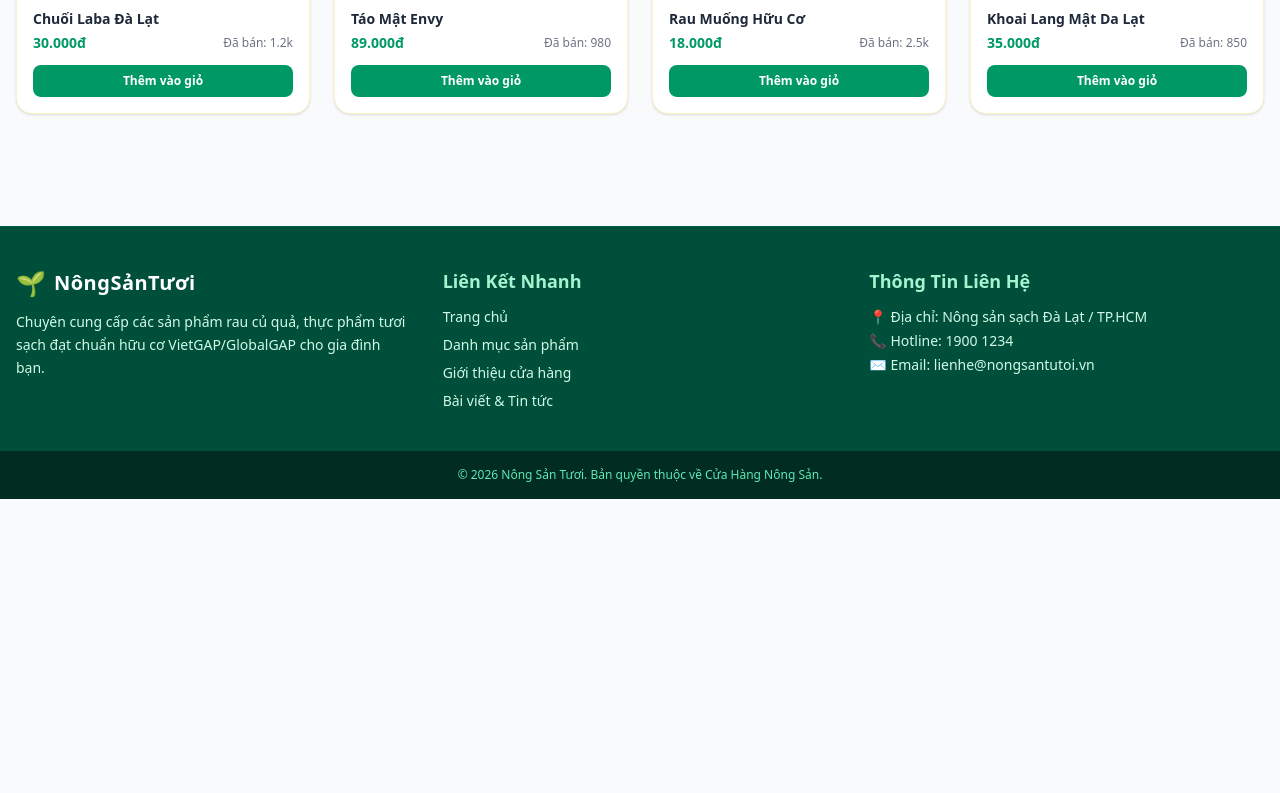
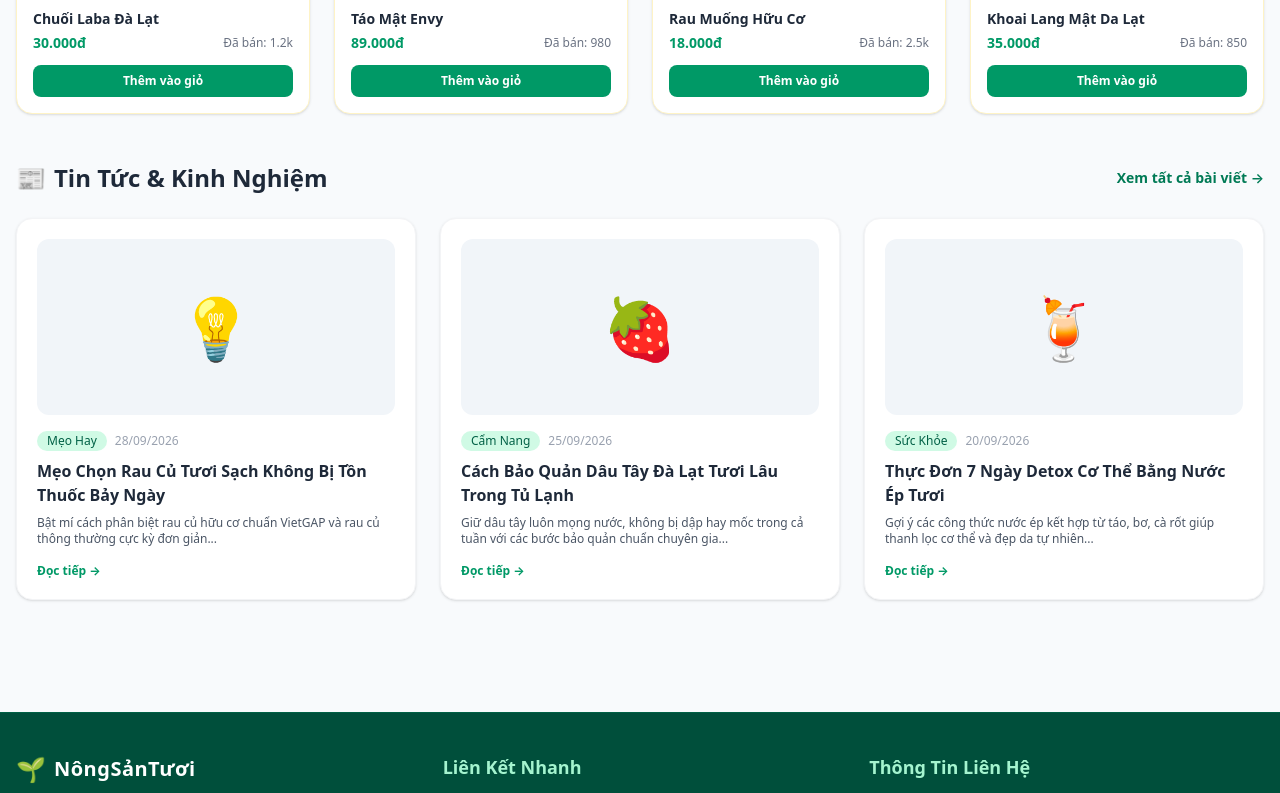
Before and after one commit to nguyenhieu07111999-sketch/THLTW_AnhHieuSiVinh_24E, a Next.js app in the folder frontend/: page / in a window 1280 px wide. Shown: the part 1429-2222 px from the top of the page. Before the commit the page ends 1928 px from the top, so only its background shows below. Built offline with nearby package versions, Linux system fonts and the light colour scheme.

Commit message:
up bài viết

```diff
--- a/frontend/src/app/(trang-chu)/page.jsx
+++ b/frontend/src/app/(trang-chu)/page.jsx
@@ -67,6 +67,34 @@ export default function TrangChu() {
     { id: 12, ten: 'Khoai Lang Mật Da Lạt', gia: '35.000đ', daBan: '850', icon: '🍠' },
   ];
 
+  // 3. Danh sách tin tức / bài viết mới nhất
+  const tinTucMoitNhat = [
+    {
+      id: 1,
+      tieuDe: 'Mẹo Chọn Rau Củ Tươi Sạch Không Bị Tồn Thuốc Bảy Ngày',
+      tomTat: 'Bật mí cách phân biệt rau củ hữu cơ chuẩn VietGAP và rau củ thông thường cực kỳ đơn giản...',
+      ngayDang: '28/09/2026',
+      danhMuc: 'Mẹo Hay',
+      icon: '💡',
+    },
+    {
+      id: 2,
+      tieuDe: 'Cách Bảo Quản Dâu Tây Đà Lạt Tươi Lâu Trong Tủ Lạnh',
+      tomTat: 'Giữ dâu tây luôn mọng nước, không bị dập hay mốc trong cả tuần với các bước bảo quản chuẩn chuyên gia...',
+      ngayDang: '25/09/2026',
+      danhMuc: 'Cẩm Nang',
+      icon: '🍓',
+    },
+    {
+      id: 3,
+      tieuDe: 'Thực Đơn 7 Ngày Detox Cơ Thể Bằng Nước Ép Tươi',
+      tomTat: 'Gợi ý các công thức nước ép kết hợp từ táo, bơ, cà rốt giúp thanh lọc cơ thể và đẹp da tự nhiên...',
+      ngayDang: '20/09/2026',
+      danhMuc: 'Sức Khỏe',
+      icon: '🍹',
+    },
+  ];
+
   return (
     <div className="space-y-12 pb-12">
       {/* 1. SLIDER BANNER QUẢNG CÁO TỰ ĐỘNG CHUYỂN */}
@@ -94,7 +122,7 @@ export default function TrangChu() {
           ))}
         </div>
 
-        {/* Nút chỉ số chuyển Banner (Dots) */}
+        {/* Dots điều hướng Banner */}
         <div className="absolute bottom-4 left-0 right-0 flex justify-center space-x-2">
           {banners.map((_, index) => (
             <button
@@ -126,11 +154,9 @@ export default function TrangChu() {
               onClick={() => router.push(`/danh-muc/${sp.id}`)}
               className="relative bg-white rounded-2xl p-4 border border-rose-100 shadow-sm hover:shadow-md transition-all cursor-pointer group"
             >
-              {/* Tag Giảm giá */}
               <span className="absolute top-3 left-3 bg-rose-500 text-white text-xs font-bold px-2 py-1 rounded-lg z-10">
                 -{sp.giamGia}
               </span>
-
               <div className="h-40 bg-rose-50/50 rounded-xl mb-3 flex items-center justify-center text-5xl group-hover:scale-105 transition-transform">
                 {sp.icon}
               </div>
@@ -229,6 +255,48 @@ export default function TrangChu() {
           ))}
         </div>
       </section>
+
+      {/* 5. TIN TỨC & KINH NGHIỆM NÔNG SẢN */}
+      <section className="max-w-7xl mx-auto px-4">
+        <div className="flex justify-between items-center mb-6">
+          <h2 className="text-2xl font-bold text-gray-800 flex items-center gap-2">
+            <span>📰</span> Tin Tức & Kinh Nghiệm
+          </h2>
+          <Link href="/bai-viet" className="text-sm font-semibold text-emerald-700 hover:underline">
+            Xem tất cả bài viết &rarr;
+          </Link>
+        </div>
+
+        <div className="grid grid-cols-1 md:grid-cols-3 gap-6">
+          {tinTucMoitNhat.map((baiViet) => (
+            <div
+              key={baiViet.id}
+              onClick={() => router.push(`/bai-viet/${baiViet.id}`)}
+              className="bg-white rounded-2xl p-5 border border-gray-100 shadow-sm hover:shadow-md transition-all cursor-pointer flex flex-col justify-between group"
+            >
+              <div>
+                <div className="h-44 bg-slate-100 rounded-xl mb-4 flex items-center justify-center text-6xl group-hover:scale-105 transition-transform">
+                  {baiViet.icon}
+                </div>
+                <div className="flex items-center gap-2 mb-2">
+                  <span className="bg-emerald-100 text-emerald-800 text-xs font-medium px-2.5 py-0.5 rounded-full">
+                    {baiViet.danhMuc}
+                  </span>
+                  <span className="text-xs text-gray-400">{baiViet.ngayDang}</span>
+                </div>
+                <h3 className="font-bold text-gray-800 text-base mb-2 group-hover:text-emerald-700 transition-colors line-clamp-2">
+                  {baiViet.tieuDe}
+                </h3>
+                <p className="text-gray-600 text-xs line-clamp-3 mb-4">{baiViet.tomTat}</p>
+              </div>
+
+              <span className="text-xs font-bold text-emerald-600 group-hover:translate-x-1 transition-transform inline-flex items-center gap-1">
+                Đọc tiếp &rarr;
+              </span>
+            </div>
+          ))}
+        </div>
+      </section>
     </div>
   );
 }
```
